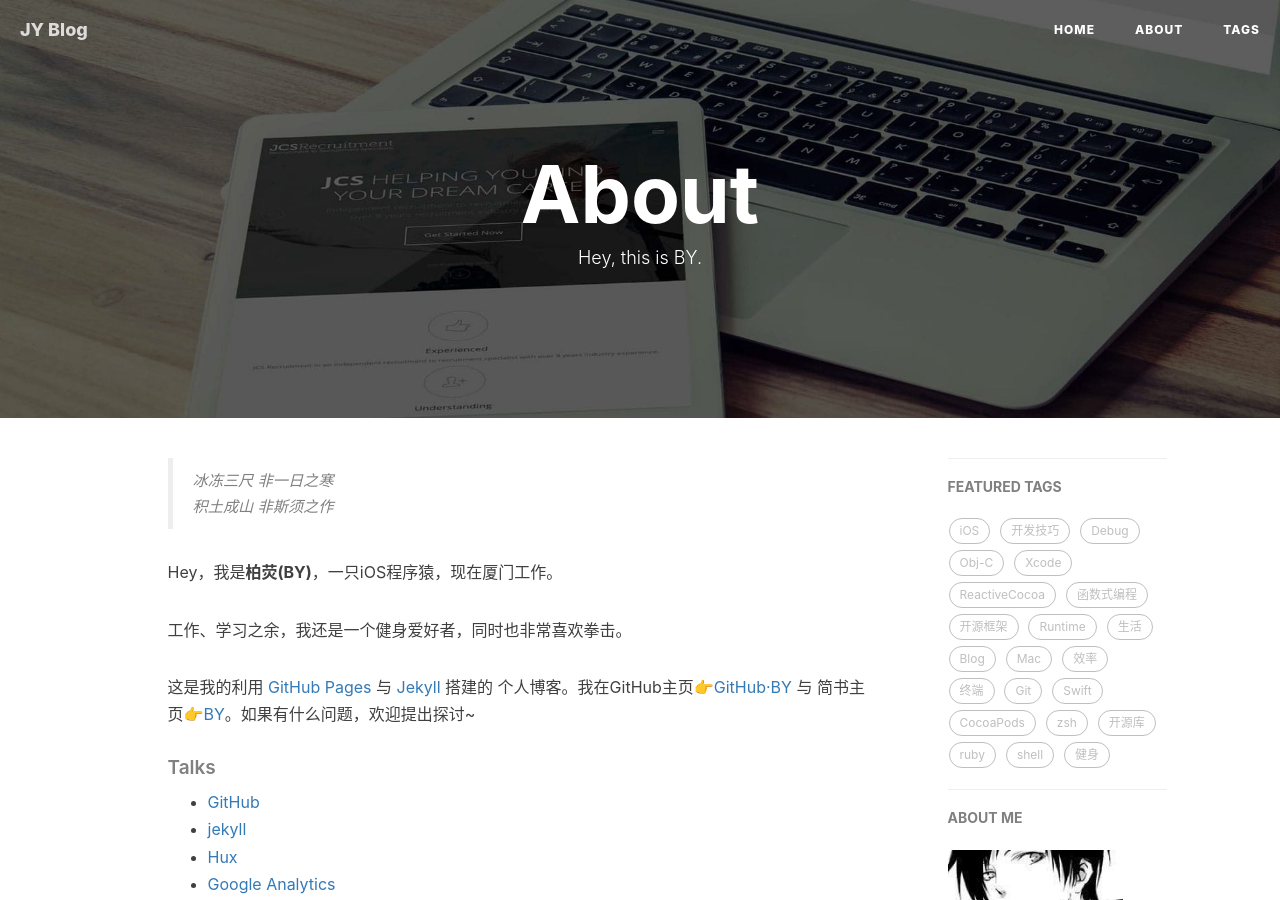
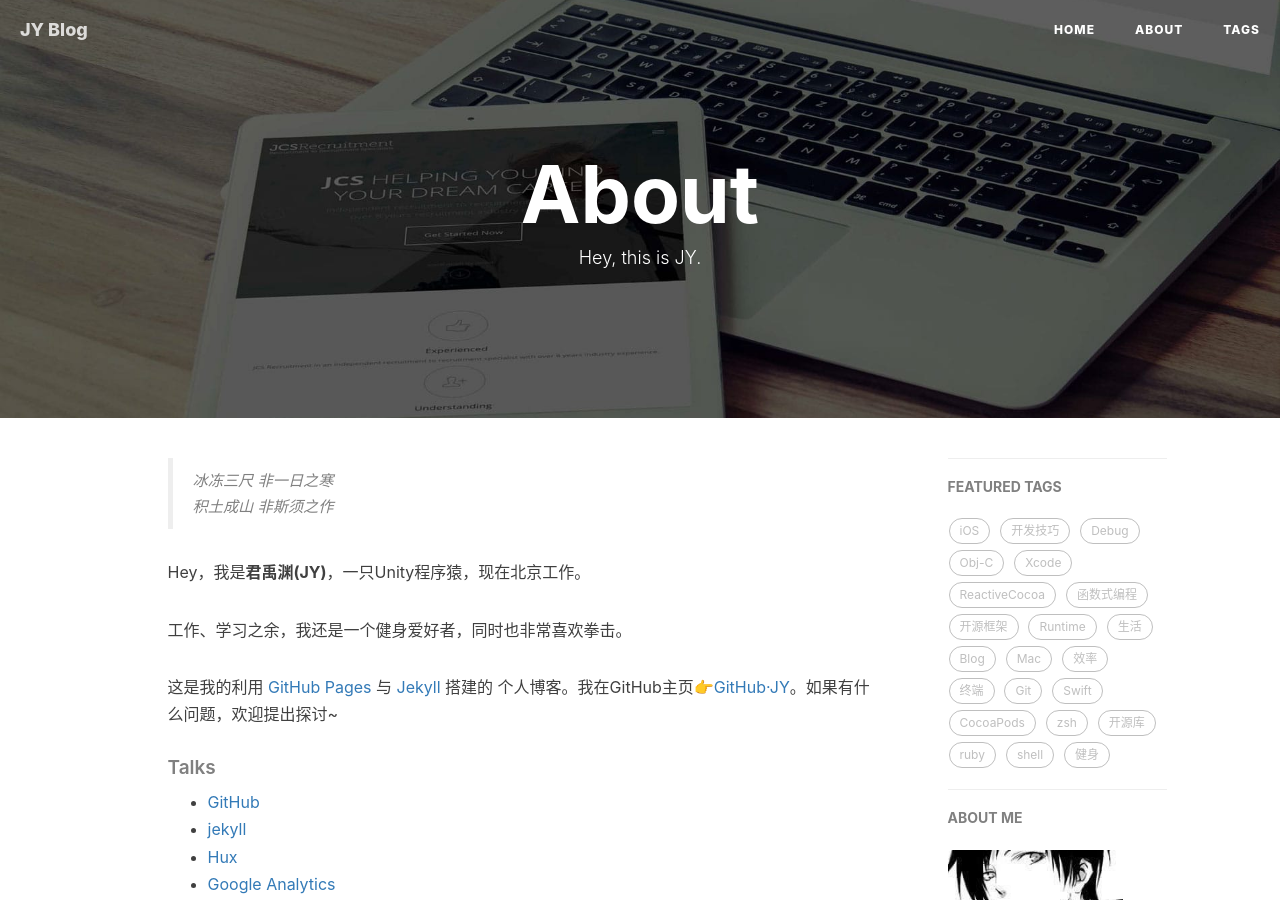
Before and after one commit to smjCoder/smjCoder.github.io, a Jekyll site: the page built from about.html, in a window 1280 px wide and 900 px high. Built offline with Jekyll 4.4.1, drawn with Linux system fonts in a browser that asks for light colours; nearby versions of some CDN libraries; comment, search, counter and statistics services are not loaded.

Commit message:
更新关于页面

```diff
--- a/about.html
+++ b/about.html
@@ -1,7 +1,7 @@
 ---
 layout: page
 title: "About"
-description: "Hey, this is BY."
+description: "Hey, this is JY."
 header-img: "img/post-bg-rwd.jpg"
 ---
 
@@ -18,11 +18,11 @@
     <blockquote><p>冰冻三尺 非一日之寒<br>
     积土成山 非斯须之作</p></blockquote>
 
-    <p>Hey，我是<strong>柏荧(BY)</strong>，一只iOS程序猿，现在厦门工作。</p>
+    <p>Hey，我是<strong>君禹渊(JY)</strong>，一只Unity程序猿，现在北京工作。</p>
 
     <p>工作、学习之余，我还是一个健身爱好者，同时也非常喜欢拳击。</p>
 
-    <p>这是我的利用 <a href="https://pages.github.com/">GitHub Pages</a> 与 <a href="http://jekyll.com.cn/">Jekyll</a> 搭建的 个人博客。我在GitHub主页<a href="https://github.com/qiubaiying">👉GitHub·BY</a> 与 简书主页<a href="https://http://www.jianshu.com/u/e71990ada2fd">👉BY</a>。如果有什么问题，欢迎提出探讨~</p>
+    <p>这是我的利用 <a href="https://pages.github.com/">GitHub Pages</a> 与 <a href="http://jekyll.com.cn/">Jekyll</a> 搭建的 个人博客。我在GitHub主页<a href="https://github.com/junyuyuan">👉GitHub·JY</a>。如果有什么问题，欢迎提出探讨~</p>
 
     <p></p>
 
```
